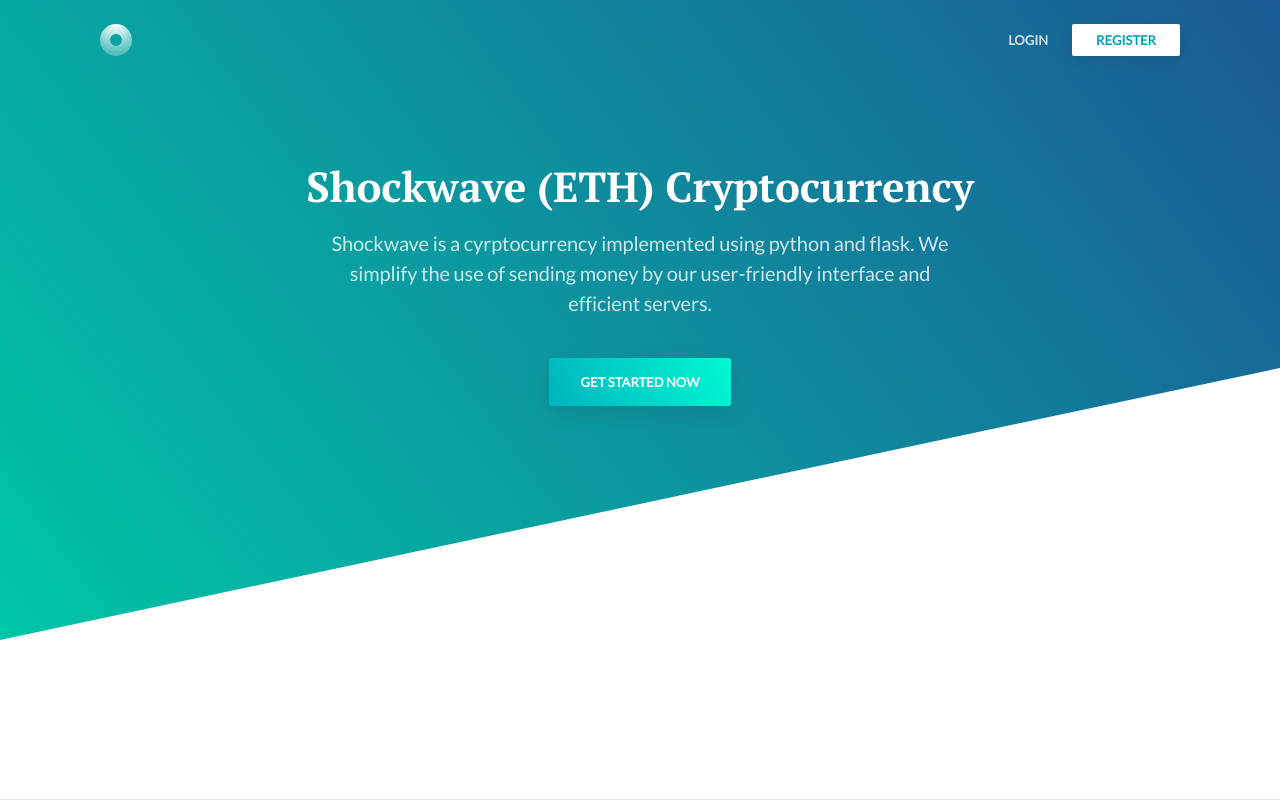
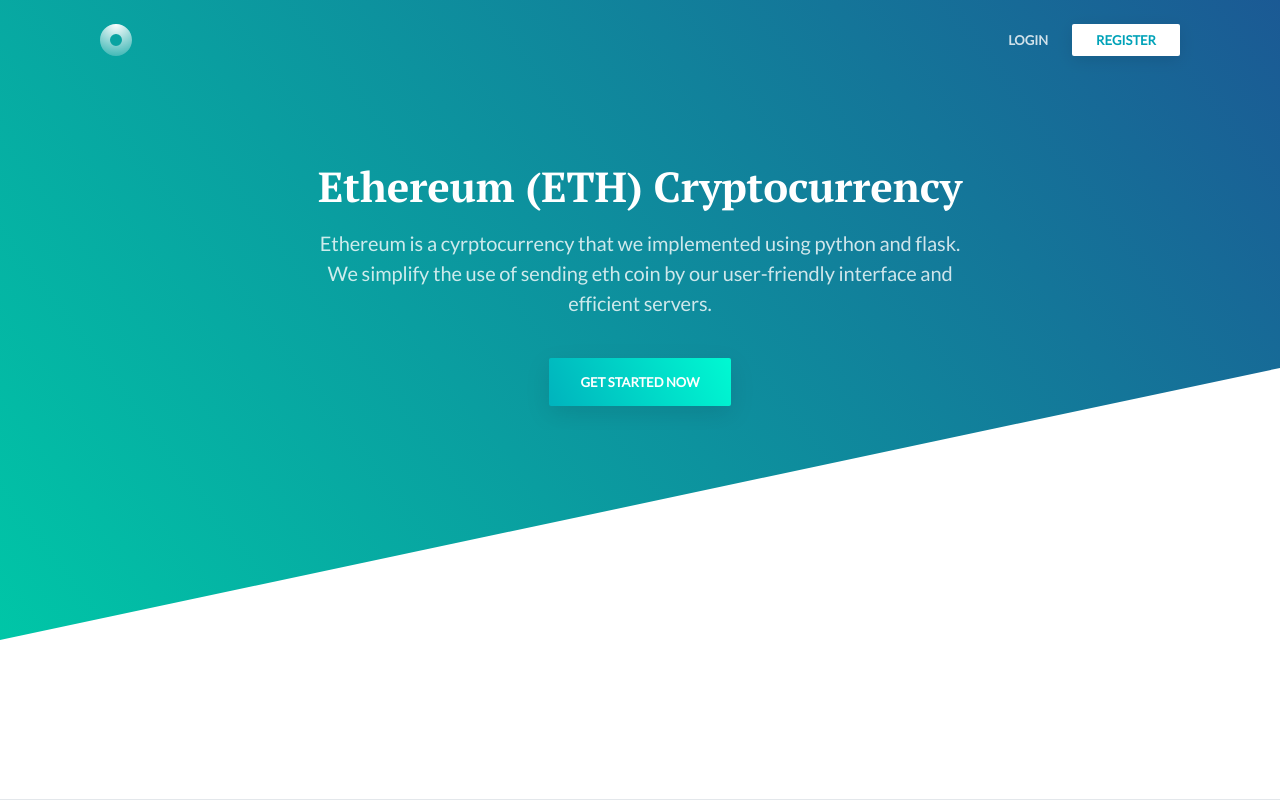
Before and after one commit to sinha101/shockwave, a Flask app: template templates/index.html in a window 1280 px wide. Run offline with Flask 2, Linux system fonts and the light colour scheme; the template is opened without the code that fills it, so the values that code supplies are empty; some libraries are stand-ins or nearby versions.

Commit message:
ultimate commit

```diff
--- a/app.py
+++ b/app.py
@@ -153,7 +153,7 @@ def dashboard():
 @app.route("/")
 @app.route("/index")
 def index():
-    send_money("BANK", "sinha", 100)
+
 
     return render_template('index.html')
 
--- a/templates/dashboard.html
+++ b/templates/dashboard.html
@@ -9,7 +9,7 @@
 <div class="card mb-3">
   <div class="card-header">
     <i class="fas fa-chart-area"></i>
-    Price of Shockwave (ETH)</div>
+    Price of Ethereum (ETH)</div>
   <div class="card-body">
     <canvas id="myAreaChart" width="100%" height="30"></canvas>
   </div>
--- a/templates/index.html
+++ b/templates/index.html
@@ -50,8 +50,8 @@
             <section class="hero text-light text-center">
                 <div class="container-sm">
                     <div class="hero-inner">
-                        <h1 class="hero-title h2-mobile mt-0 is-revealing" style="visibility: visible;">Shockwave (ETH) Cryptocurrency</h1>
-                        <p class="hero-paragraph is-revealing" style="visibility: visible;">Shockwave is a cyrptocurrency implemented using python and flask. We simplify the use of sending money by our user-friendly interface and efficient servers.</p>
+                        <h1 class="hero-title h2-mobile mt-0 is-revealing" style="visibility: visible;">Ethereum (ETH) Cryptocurrency</h1>
+                        <p class="hero-paragraph is-revealing" style="visibility: visible;">Ethereum is a cyrptocurrency that we implemented using python and flask. We simplify the use of sending eth coin by our user-friendly interface and efficient servers.</p>
                         <p class="hero-cta is-revealing" style="visibility: visible;"><a class="button button-secondary button-shadow" href="/register">Get started now</a></p>
 
                     </div>
--- a/templates/layout.html
+++ b/templates/layout.html
@@ -91,7 +91,7 @@
         <footer class="sticky-footer">
           <div class="container my-auto">
             <div class="copyright text-center my-auto">
-              <span>Copyright © Shockwave 2022</span>
+              <span>Copyright © Ethereum 2022</span>
             </div>
           </div>
         </footer>
```
